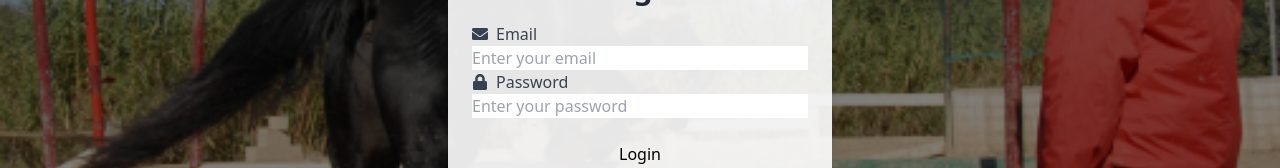
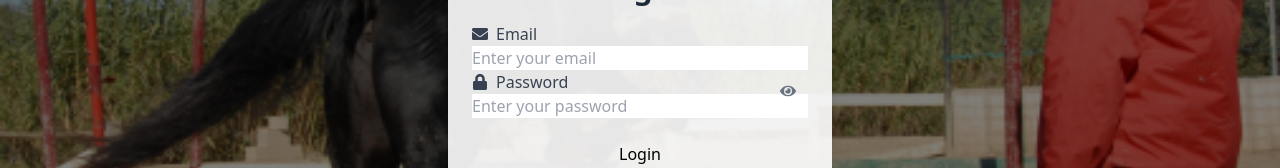
Before and after one commit to OusamaMahmoud/HorseTask, a React (Vite) app: page /login in a window 1280 px wide. Shown: the part 332-500 px from the top of the page. Built offline with nearby package versions, Linux system fonts and the light colour scheme.

Commit message:
Create eye icon for login page.

```diff
--- a/src/pages/LoginPage.tsx
+++ b/src/pages/LoginPage.tsx
@@ -1,6 +1,7 @@
+import { useState } from "react";
 import { useForm } from "react-hook-form";
 import { getToken } from "../lib/auth";
-import { FaLock, FaEnvelope } from "react-icons/fa";
+import { FaLock, FaEnvelope, FaEye, FaEyeSlash } from "react-icons/fa";
 import { Navigate } from "react-router";
 import { LoginForm } from "../types/login";
 import useLogin from "../hooks/useLogin";
@@ -8,6 +9,7 @@ import horseImage from "/assets/horse.png";
 
 const LoginPage = () => {
   const storedToken = getToken();
+  const [showPassword, setShowPassword] = useState(false);
 
   const {
     register,
@@ -26,18 +28,20 @@ const LoginPage = () => {
   }
 
   return (
-    <div className="min-h-screen bg-cover bg-center" style={{ backgroundImage: `url(${horseImage})` }}>
+    <div
+      className="min-h-screen bg-cover bg-center"
+      style={{ backgroundImage: `url(${horseImage})` }}
+    >
       <div className="flex items-center justify-center min-h-screen bg-black bg-opacity-50">
         <div className="card w-full max-w-sm shadow-xl bg-white bg-opacity-90 p-6 rounded-xl">
           <h2 className="text-3xl font-bold text-center text-gray-800">Login</h2>
 
           {isError && (
-            <div className="alert alert-error my-2">
-              {error.message}
-            </div>
+            <div className="alert alert-error my-2">{error.message}</div>
           )}
 
           <form onSubmit={handleSubmit(onSubmit)} className="space-y-6 mt-4">
+            {/* Email */}
             <label className="form-control w-full">
               <div className="label">
                 <span className="label-text flex items-center gap-2 text-gray-700">
@@ -55,23 +59,33 @@ const LoginPage = () => {
               )}
             </label>
 
-            <label className="form-control w-full">
+            {/* Password */}
+            <label className="form-control w-full relative">
               <div className="label">
                 <span className="label-text flex items-center gap-2 text-gray-700">
                   <FaLock /> Password
                 </span>
               </div>
               <input
-                type="password"
+                type={showPassword ? "text" : "password"}
                 {...register("password", { required: "Password is required" })}
-                className="input input-bordered w-full"
+                className="input input-bordered w-full pr-10"
                 placeholder="Enter your password"
               />
+              {/* Toggle Button */}
+              <button
+                type="button"
+                onClick={() => setShowPassword((prev) => !prev)}
+                className="absolute right-3 top-9 text-gray-500 hover:text-gray-700"
+              >
+                {showPassword ? <FaEyeSlash /> : <FaEye />}
+              </button>
               {errors.password && (
                 <p className="text-error text-sm">{errors.password.message}</p>
               )}
             </label>
 
+            {/* Submit Button */}
             <button
               type="submit"
               className="btn btn-primary w-full mt-4"
```
